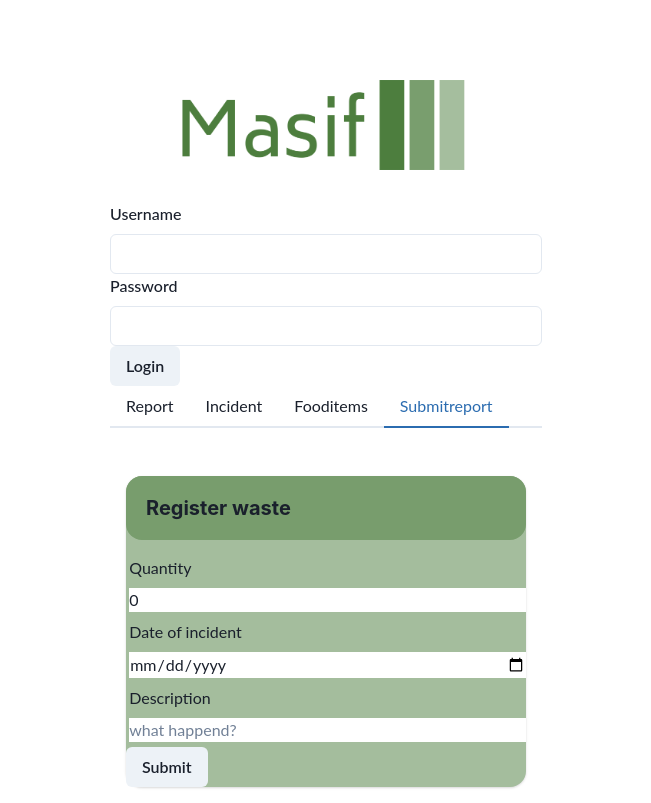
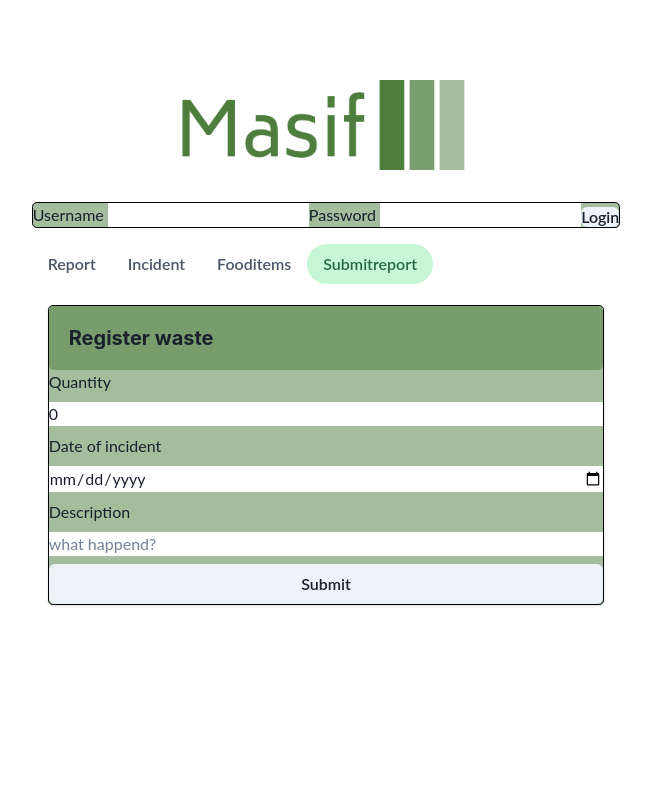
Before and after one commit to knutekje/masifReactTsx, a React (Create React App) app in the folder masifreacttsx/: page / in a window 1280 px wide. Both pictures are taken after a click on the tab "Submitreport". Shown: the whole page, without its empty margins (314-965 px from the left). Built offline with nearby package versions, Linux system fonts and the light colour scheme.

Commit message:
adding stuff

```diff
--- a/masifreacttsx/package.json
+++ b/masifreacttsx/package.json
@@ -11,6 +11,8 @@
     "@testing-library/react": "^13.4.0",
     "@testing-library/user-event": "^13.5.0",
     "@types/jest": "^27.5.2",
+    "@types/js-cookie": "^3.0.6",
+    "@types/jsonwebtoken": "^9.0.6",
     "@types/node": "^16.18.97",
     "@types/react": "^18.3.3",
     "@types/react-dom": "^18.3.0",
--- a/masifreacttsx/src/components/FoodItems.tsx
+++ b/masifreacttsx/src/components/FoodItems.tsx
@@ -33,6 +33,10 @@ export const FoodItems = () => {
 
         try {
           const response = await fetch(url);
+
+
+
+
           if (!response.ok) {
             console.log("failed response")
               throw new Error(
@@ -64,8 +68,7 @@ export const FoodItems = () => {
             if (!response.ok) {
               console.log("failed response")
                 throw new Error(
-                    `Unable to Fetch Data, Please check URL
-                    or Network connectivity!!`
+                    `errorerror`
                 );
             }
             const data = await response.json();
@@ -104,7 +107,7 @@ function handleClickFoodItems(action: string, id: number){
 return (
 
     <TabPanel onClick={() => handleClickFoodItems("fetch", 0)}>
-    <Grid width={"25rem"} templateColumns='repeat(2, 1fr)' gap={3}>
+    <Grid width={"inherit"} templateColumns='repeat(2, 1fr)' gap={3}>
 
   {foodItem.map((item)=> (
     <Card backgroundColor={"#a4bd9d"} key={item.id} marginTop={"2rem"} borderRadius={"1rem"}>
--- a/masifreacttsx/src/components/Incident.tsx
+++ b/masifreacttsx/src/components/Incident.tsx
@@ -1,4 +1,4 @@
-import { Tab, TabList, TabPanel, TabPanels, Tabs, Image } from "@chakra-ui/react";
+import { Tab, TabList, TabPanel, TabPanels, Tabs, Image, FormLabel } from "@chakra-ui/react";
 import { Box, CardHeader, Grid, Card, CardBody, CardFooter, Text, Heading,
     Button, Link,}
    from '@chakra-ui/react';
@@ -42,14 +42,17 @@ function Incident(){
       }
 
     return(   <TabPanel onClick={handleClickIncident}>
-        <Grid width={"25rem"}  templateColumns='repeat(3, 1fr)' gap={3}>
+        <Grid width={"inherit"}  templateColumns='repeat(3, 1fr)' gap={3} marginTop={"0.31rem"}>
 
       {incident.map((item)=> (
-        <Card key={item.foodID} marginTop={"2rem"} borderRadius={"1rem"}>
-          <Link><CardHeader backgroundColor={"#789d6d"} borderRadius={"1rem"}><Heading size='md'> {item.valueIncident}</Heading></CardHeader></Link>
+        <Card key={item.reportID}  borderRadius={"1rem"}>
+          <Link><CardHeader backgroundColor={"#789d6d"} borderRadius={"1rem"}><Heading size='md'> {item.reportID}</Heading></CardHeader></Link>
 
       <CardBody>
-        <Text textOverflow={"clip"} flexWrap={"wrap"}>{item.foodID}</Text>
+        <Text textOverflow={"clip"} flexWrap={"wrap"}>valueIncident: {item.valueIncident}</Text>
+        <Text textOverflow={"clip"} flexWrap={"wrap"}>itemPrice: {item.itemPrice}</Text>
+        <Text textOverflow={"clip"} flexWrap={"wrap"}>identityUser: {item.identityUser}</Text>
+
 
 
       </CardBody>
--- /dev/null
+++ b/masifreacttsx/src/components/LocalStorage.tsx
@@ -0,0 +1,20 @@
+
+
+export function setLocalStorage(key: string, value: any) {
+    try {
+      window.localStorage.setItem(key, JSON.stringify(value));
+    } catch (e) {
+      // catch possible errors:
+      // https://developer.mozilla.org/en-US/docs/Web/API/Web_Storage_API/Using_the_Web_Storage_API
+    }
+  }
+
+export function getLocalStorage(key: string, initialValue: any) {
+    try {
+      const value = window.localStorage.getItem(key);
+      return value ? JSON.parse(value) : initialValue;
+    } catch (e) {
+      // if error, return initial value
+      return initialValue;
+    }
+  }
--- a/masifreacttsx/src/components/Report.tsx
+++ b/masifreacttsx/src/components/Report.tsx
@@ -59,9 +59,9 @@ function Report(){
     return(
       <TabPanel onClick={handleClickReport}>
 
-         <Grid  width={"25rem"}  templateColumns='repeat(1, 1fr)' gap={3}>
+         <Grid  width={"inherit"}  templateColumns='repeat(1, 1fr)' gap={3} marginTop={"0.5rem"}>
       {report.map((item)=> (
-        <Card borderWidth={"0.3rem"} borderColor={"black"} backgroundColor={"#a4bd9d"} key={item.id} marginTop={"2rem"} borderRadius={"1rem"}>
+        <Card borderWidth={"0.1rem"} borderColor={"black"} backgroundColor={"#a4bd9d"} key={item.id}  borderRadius={"1rem"}>
           <Link><CardHeader backgroundColor={"#789d6d"} borderRadius={"1rem"}><Heading size='md'> {item.incidentDate}</Heading></CardHeader></Link>
 
       <CardBody>
--- a/masifreacttsx/src/components/SubmitReport.tsx
+++ b/masifreacttsx/src/components/SubmitReport.tsx
@@ -25,7 +25,7 @@ var today = new Date().toISOString().slice(0, 19).replace('T', ' ');
 
    return (
      <TabPanel>
-       <Grid width={"25rem"}  templateColumns='repeat(1, 1fr)' gap={3}>
+       <Grid width={"inherit"}  templateColumns='repeat(1, 1fr)' gap={3}>
 
        <Formik
          initialValues={{
@@ -52,7 +52,7 @@ var today = new Date().toISOString().slice(0, 19).replace('T', ' ');
                 },
                 body: JSON.stringify({
                   pictureId: values.pictureId,
-                  reportedDate: today,
+                  //reportedDate: '',
                   incidentDate: values.incidentDate,
                   quantity: values.quantity,
                   userID: 0,
@@ -64,14 +64,14 @@ var today = new Date().toISOString().slice(0, 19).replace('T', ' ');
            }, 0);
          }}
        >
-        <Card border={"Highlight"} backgroundColor={"#a4bd9d"} marginTop={"2rem"} borderRadius={"1rem"}>
-        <CardHeader backgroundColor={"#789d6d"} borderRadius={"1rem"}><Heading size='md'>Register waste</Heading></CardHeader>
+        <Card borderWidth={"0.1rem"} borderColor={"black"} backgroundColor={"#a4bd9d"} marginTop={"0.31rem"} borderRadius={"0.3rem"}>
+        <CardHeader backgroundColor={"#789d6d"} borderRadius={"0.3rem"}><Heading size='md'>Register waste</Heading></CardHeader>
          <Form>
 
-          <Stack marginTop={"1rem"} marginLeft={"0.2rem"}>
+          <Stack >
 
            <label htmlFor="Quantity">Quantity  </label>
-           <Field id="quantity" type="number" name="quantity" placeholder="2" />
+           <Field size={"inherit"} id="quantity" type="number" name="quantity" placeholder="2" />
 
            <label htmlFor="incidentDate">Date of incident </label>
            <Field id="incidentDate" type="date" name="incidentDate" />
@@ -83,10 +83,10 @@ var today = new Date().toISOString().slice(0, 19).replace('T', ' ');
              placeholder="what happend?"
              type="text"
            />
-
+           <Button type="submit">Submit</Button>
            </Stack>
 
-           <Button marginTop={"0.3rem"} type="submit">Submit</Button>
+
 
          </Form>
          </Card>
--- a/masifreacttsx/src/components/TabNav.tsx
+++ b/masifreacttsx/src/components/TabNav.tsx
@@ -8,11 +8,9 @@ import { AuthContext } from "./UserContext";
 
 
 export const TabNav =  () =>   {
-  let something = useContext(AuthContext);
-  console.log(something.isAuthenticated)
 return(
-<Tabs>
-  <TabList>
+<Tabs variant='soft-rounded' colorScheme='green'>
+  <TabList marginTop={"1rem"}>
     <Tab>Report</Tab>
     <Tab>Incident</Tab>
     <Tab>Fooditems</Tab>
@@ -23,9 +21,7 @@ return(
   <TabPanels>
 
     <Report/>
-  {/*   <TabPanel>
-    <Basic/>
-    </TabPanel> */}
+
     <Incident/>
     <FoodItems/>
 
--- a/masifreacttsx/src/components/UserBar.tsx
+++ b/masifreacttsx/src/components/UserBar.tsx
@@ -1,16 +1,72 @@
 import { HStack } from "@chakra-ui/layout"
-import { Button, FormControl, FormLabel, Input, VStack } from "@chakra-ui/react"
+import { Box, Button, FormControl, FormLabel, Input, VStack } from "@chakra-ui/react"
+import { Field, Form, Formik, FormikHelpers, FormikValues } from "formik"
+import { useContext } from "react";
+import { AuthContext, useAuth } from "./UserContext";
+import { setLocalStorage, getLocalStorage } from "./LocalStorage";
+
+
+interface Values {
+    email: string,
+    password: string;
+  }
+
+
+
+
 
 export const UserBar = () => {
+    let logginStatus = useAuth();
+
+    if(logginStatus.isAuthenticated === false){
     return (
         <>
-            <FormControl>
-            <FormLabel>Username</FormLabel>
-            <Input type="text" />
-            <FormLabel>Password</FormLabel>
-            <Input type="text" />
-            <Button>Login</Button>
-            </FormControl>
+            <Formik
+                initialValues={{
+                    email: "",
+                    password: ""
+                }}
+
+                onSubmit={async(
+                    values: Values,
+
+                ) => {
+                    console.log(values)
+                    fetch("http://localhost:5223/login",{
+                        method: 'POST',
+                        headers: {
+                            'Accept': 'application/json',
+                            'Content-Type': 'application/json',
+
+
+                        },
+
+                        body: JSON.stringify({
+                            email: values.email,
+                            password: values.password,
+                            })
+
+
+                    })
+                    .then(response => (console.log(response.json(
+                    ))))
+
+
+                }
+
+                }
+            >
+            <Box boxSize={"inherit"} backgroundColor={"#a4bd9d"}borderWidth={"0.1rem"} borderColor={"black"}  borderRadius={"0.3rem"}>
+                <Form>
+                    <label  htmlFor="email">Username  </label>
+                    <Field size={"inherit"} inlineSize={"max-content"} id="email" type="email" name="email"/>
+                    <label htmlFor="password">Password </label>
+                    <Field size={"inherit"} inlineSize={"max-content"} id="password" type="password" name="password"/>
+                    <Button size={"inherit"} inlineSize={"max-content"} type="submit">Login</Button>
+                </Form>
+                </Box>
+            </Formik>
         </>
-    )
+    )}
+    else {return (<Box>Logged in</Box>)}
 }
--- a/masifreacttsx/src/components/UserContext.tsx
+++ b/masifreacttsx/src/components/UserContext.tsx
@@ -3,12 +3,12 @@ import React, { createContext, useContext, useState } from 'react';
 
 
 interface loggedInterface{
-  isAuthenticated: number;
-  setIsAuthenticated: (value: React.Dispatch<React.SetStateAction<any> >) => any;
+  isAuthenticated: boolean;
+  setIsAuthenticated: (value: React.Dispatch<React.SetStateAction<boolean> >) => boolean;
 }
 export const DefaultContextValue: loggedInterface = {
-  isAuthenticated: 1,
-  setIsAuthenticated: () => 2
+  isAuthenticated: false,
+  setIsAuthenticated: () => false
 }
 export const AuthContext = createContext<loggedInterface>(DefaultContextValue);
 
```
Also changed, not shown: 1 other file (tests, documents, lock files or other folders).
